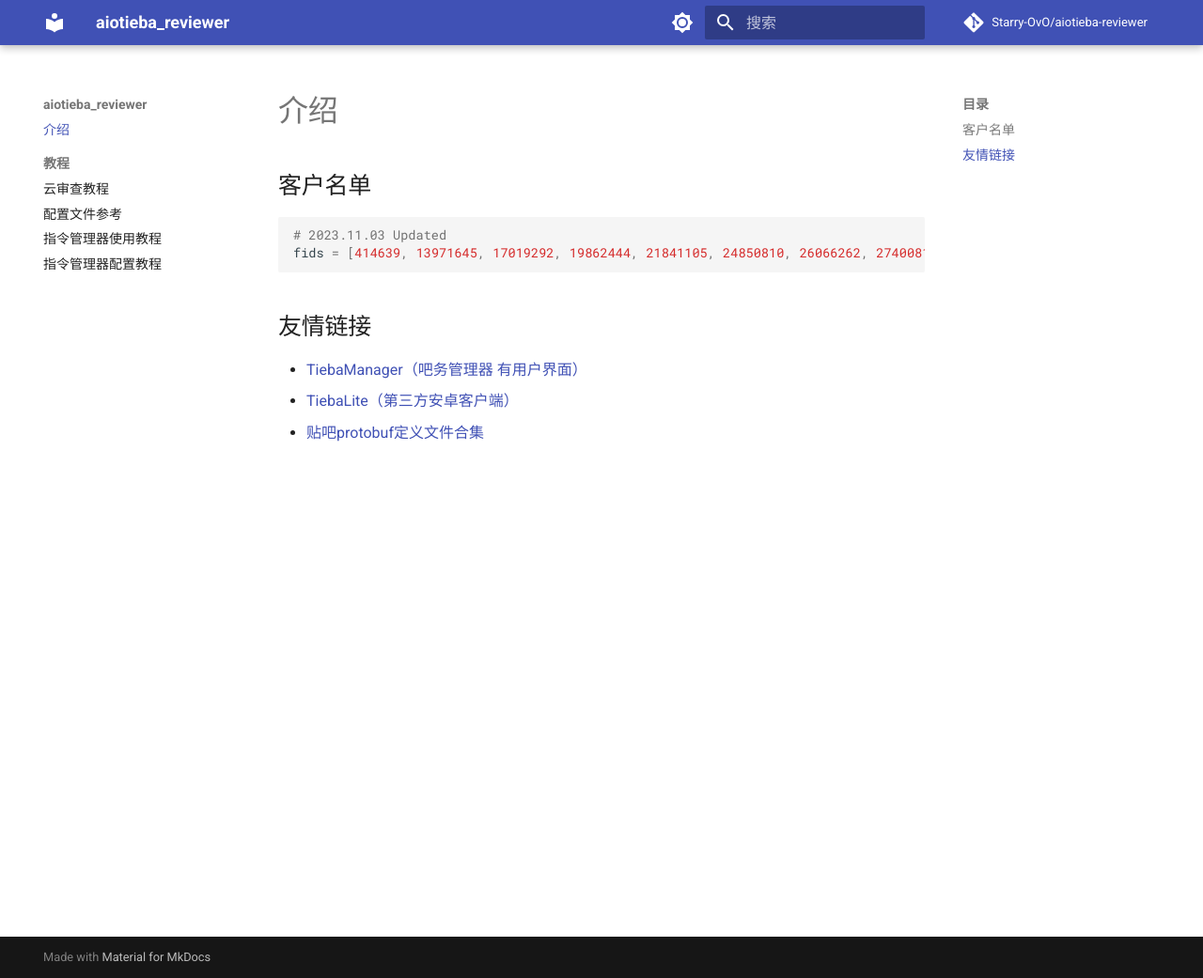
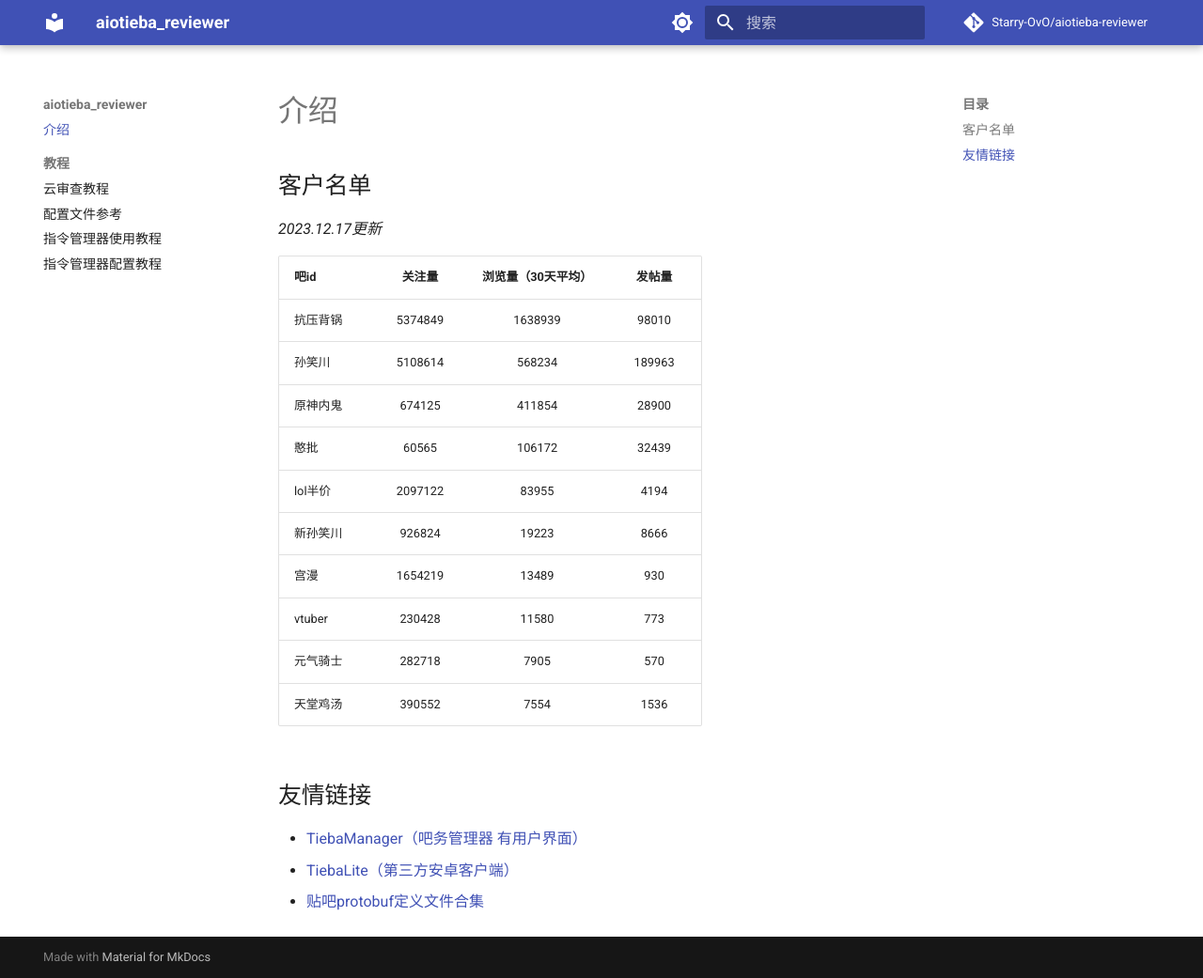
Before and after one commit to lumina37/aiotieba-reviewer, an MkDocs documentation site: the page built from docs/index.md, in a window 1280 px wide and 1041 px high. Shown: the whole window at 94% size. Built offline with MkDocs 1.6.1 and Material for MkDocs 9.7.7, drawn with Linux system fonts in a browser that asks for light colours; comment, search, counter and statistics services are not loaded.

Commit message:
docs: update customer list

````diff
--- a/docs/index.md
+++ b/docs/index.md
@@ -1,9 +1,19 @@
 ## 客户名单
 
-```python
-# 2023.11.03 Updated
-fids = [414639, 13971645, 17019292, 19862444, 21841105, 24850810, 26066262, 27400819, 27497591, 27782931, 27996182]
-```
+*2023.12.17更新*
+
+| 吧id     | 关注量  | 浏览量（30天平均） | 发帖量 |
+| :------- | :-----: | :----------------: | :----: |
+| 抗压背锅 | 5374849 |      1638939       | 98010  |
+| 孙笑川   | 5108614 |       568234       | 189963 |
+| 原神内鬼 | 674125  |       411854       | 28900  |
+| 憨批     |  60565  |       106172       | 32439  |
+| lol半价  | 2097122 |       83955        |  4194  |
+| 新孙笑川 | 926824  |       19223        |  8666  |
+| 宫漫     | 1654219 |       13489        |  930   |
+| vtuber   | 230428  |       11580        |  773   |
+| 元气骑士 | 282718  |        7905        |  570   |
+| 天堂鸡汤 | 390552  |        7554        |  1536  |
 
 ## 友情链接
 
````
Also changed, not shown: README.md (+14 -4 lines).
